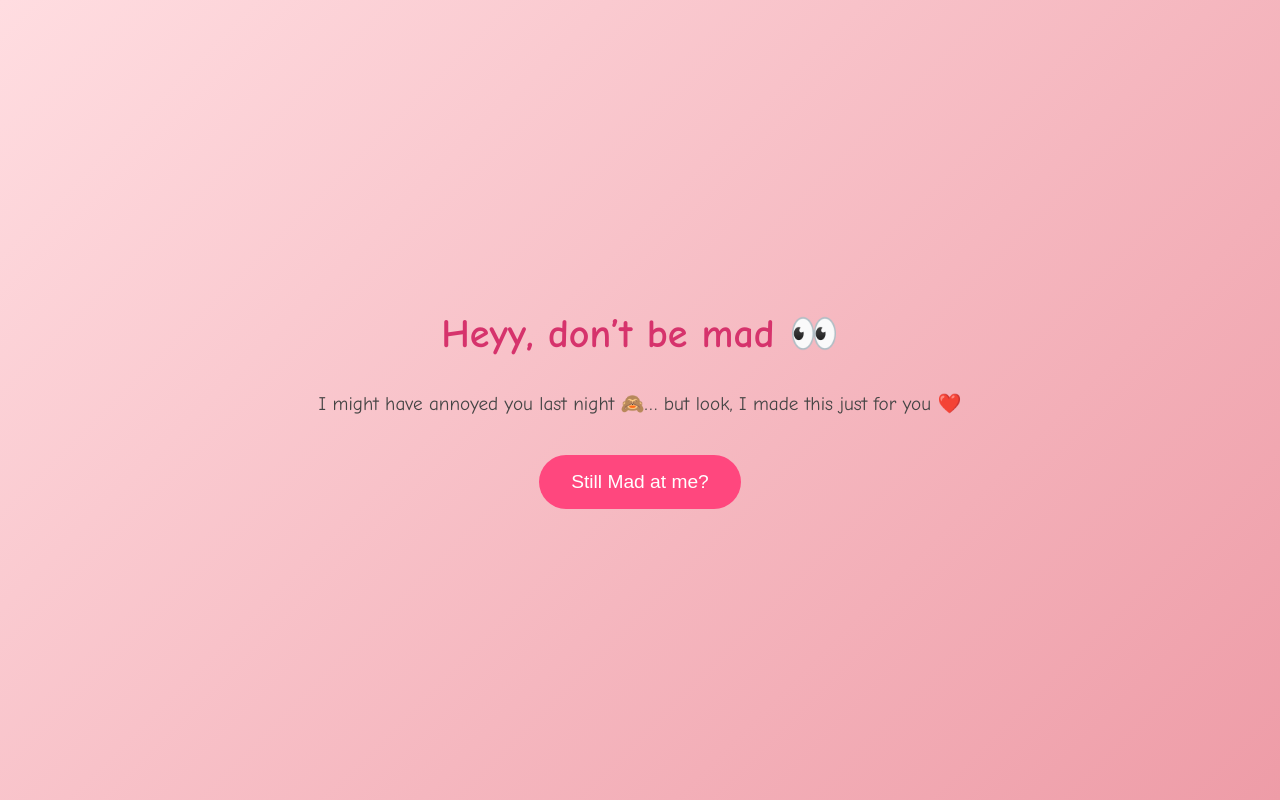
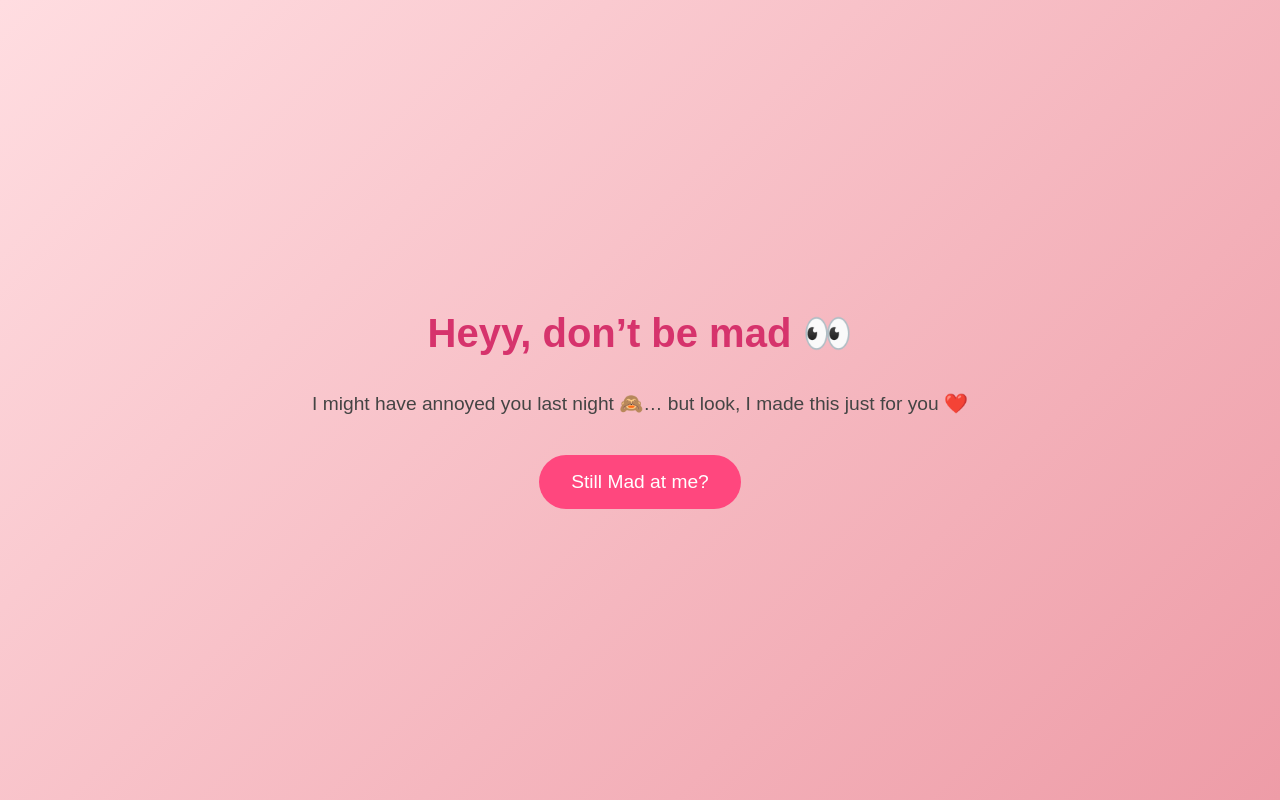
Before and after one commit to phesudo/apg, a plain HTML site: page index.html in a window 1280 px wide. Drawn offline with Linux system fonts and the light colour scheme.

Commit message:
Update index.html

```diff
--- a/index.html
+++ b/index.html
@@ -12,7 +12,7 @@
       align-items: center;
       height: 100vh;
       margin: 0;
-      font-family: 'Comic Sans MS', cursive, sans-serif;
+      font-family: Arial, Helvetica, sans-serif;
       background: linear-gradient(135deg, #ffdde1, #ee9ca7);
       text-align: center;
     }
@@ -57,6 +57,7 @@
       margin-bottom: 1.5rem;
       font-size: 1.2rem;
       color: #444;
+      font-family: Arial, Helvetica, sans-serif;
     }
   </style>
 </head>
```
